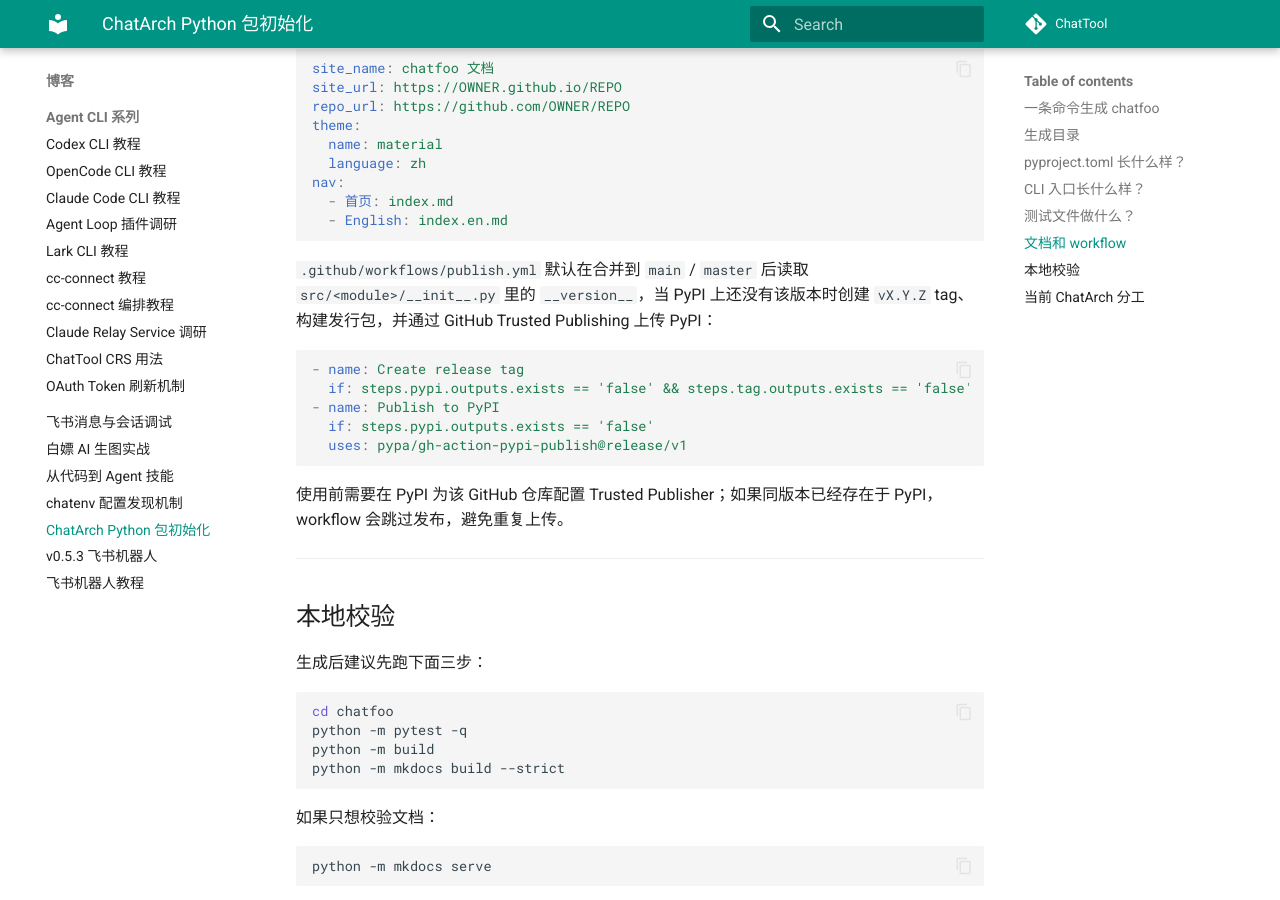
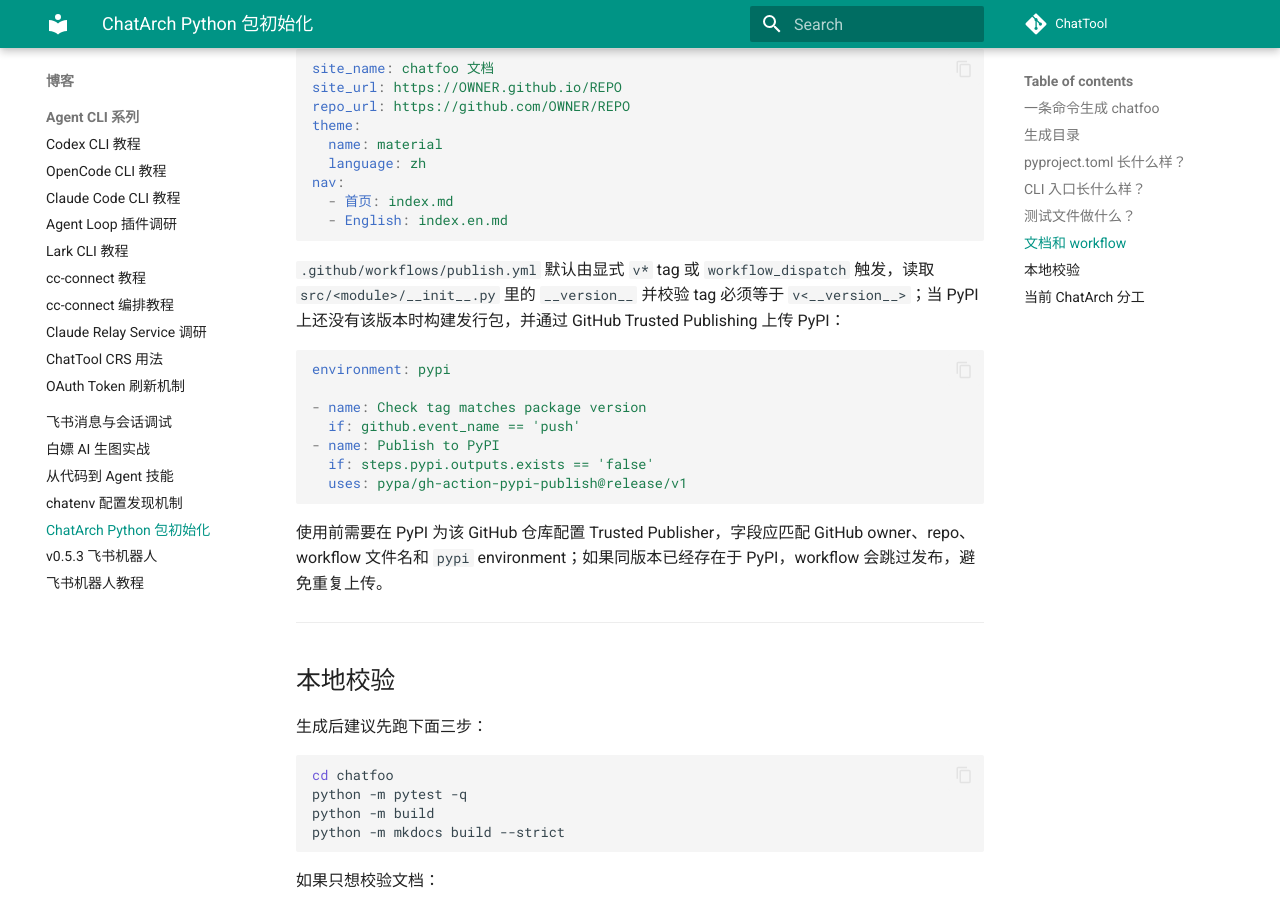
Before and after one commit to cubenlp/ChatTool, an MkDocs documentation site: the page built from docs/blog/chattool-pypi-init-chatarch.md, in a window 1280 px wide and 900 px high, scrolled down 4423 px. Built offline with MkDocs 1.6.1 and Material for MkDocs 9.7.7, drawn with Linux system fonts in a browser that asks for light colours; comment, search, counter and statistics services are not loaded; the version menu is left out.

Commit message:
chore: add pypi environment to chatarch template

````diff
--- a/docs/blog/chattool-pypi-init-chatarch.md
+++ b/docs/blog/chattool-pypi-init-chatarch.md
@@ -218,17 +218,19 @@
   - English: index.en.md
 ```
 
-`.github/workflows/publish.yml` 默认在合并到 `main` / `master` 后读取 `src/<module>/__init__.py` 里的 `__version__`，当 PyPI 上还没有该版本时创建 `vX.Y.Z` tag、构建发行包，并通过 GitHub Trusted Publishing 上传 PyPI：
+`.github/workflows/publish.yml` 默认由显式 `v*` tag 或 `workflow_dispatch` 触发，读取 `src/<module>/__init__.py` 里的 `__version__` 并校验 tag 必须等于 `v<__version__>`；当 PyPI 上还没有该版本时构建发行包，并通过 GitHub Trusted Publishing 上传 PyPI：
 
 ```yaml
-- name: Create release tag
-  if: steps.pypi.outputs.exists == 'false' && steps.tag.outputs.exists == 'false'
+environment: pypi
+
+- name: Check tag matches package version
+  if: github.event_name == 'push'
 - name: Publish to PyPI
   if: steps.pypi.outputs.exists == 'false'
   uses: pypa/gh-action-pypi-publish@release/v1
 ```
 
-使用前需要在 PyPI 为该 GitHub 仓库配置 Trusted Publisher；如果同版本已经存在于 PyPI，workflow 会跳过发布，避免重复上传。
+使用前需要在 PyPI 为该 GitHub 仓库配置 Trusted Publisher，字段应匹配 GitHub owner、repo、workflow 文件名和 `pypi` environment；如果同版本已经存在于 PyPI，workflow 会跳过发布，避免重复上传。
 
 ---
 
````
Also changed, not shown: CHANGELOG.md (+1 -0 lines), README.md (+1 -1 lines), README_en.md (+1 -1 lines), 3 other files.
